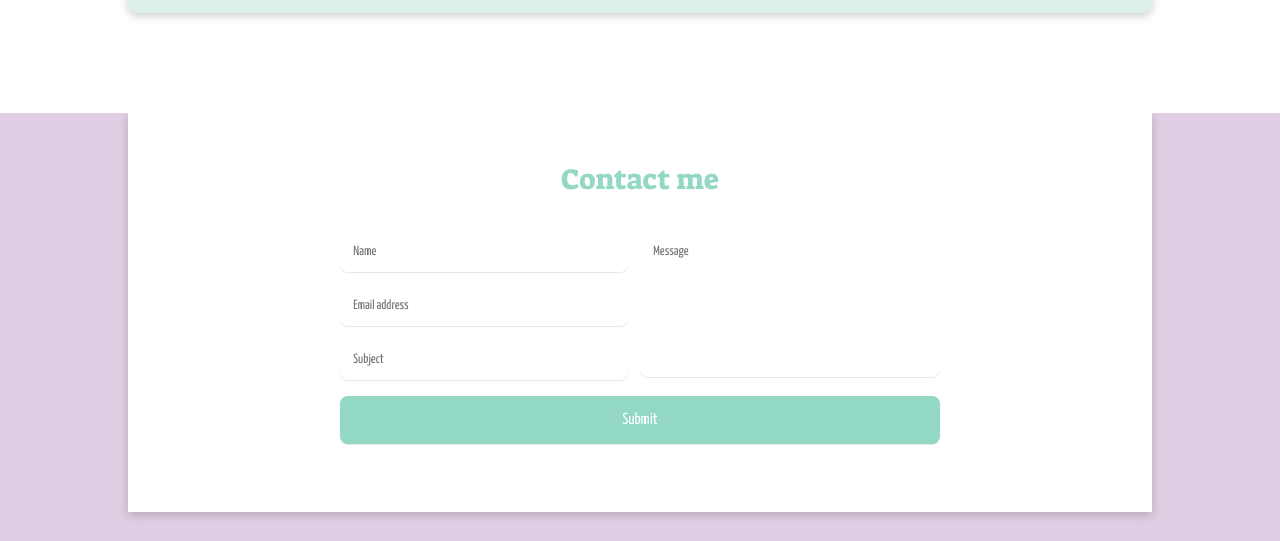
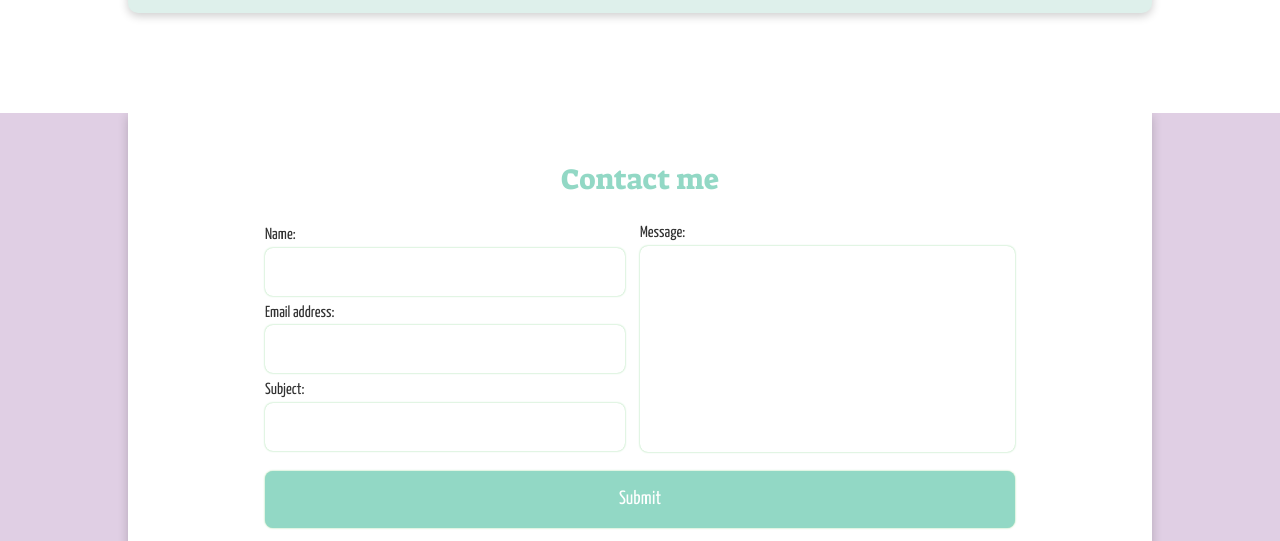
Before and after one commit to yardentamir/Portfolio, a plain HTML site: page index.html in a window 1280 px wide. Shown: the part 1694-2235 px from the top of the page. Drawn offline with nearby package versions, Linux system fonts and the light colour scheme.

Commit message:
form styling

```diff
--- a/index.html
+++ b/index.html
@@ -152,12 +152,22 @@
         <h1 class="green-txt">Contact me</h1>
 <form class="cf">
   <div class="half left cf">
-    <input type="text" id="input-name" placeholder="Name">
-    <input type="email" id="input-email" placeholder="Email address">
-    <input type="text" id="input-subject" placeholder="Subject">
+    <div>
+    <label for="Name">Name:</label>
+    <input name="name" type="text" id="input-name">
+  </div>
+  <div>
+    <label for="email">Email address:</label>
+    <input name="email" type="email" id="input-email">
+  </div>
+  <div>
+    <label for="subject">Subject:</label>
+    <input name="subject" type="text" id="input-subject" >
+  </div>
   </div>
   <div class="half right cf">
-    <textarea name="message" type="text" id="input-message" placeholder="Message"></textarea>
+    <label for="message">Message:</label>
+    <textarea name="message" type="text" id="input-message"></textarea>
   </div>
   <input type="submit" value="Submit" id="input-submit">
 </form>
--- a/js/main.js
+++ b/js/main.js
@@ -68,7 +68,7 @@ $("#con-btn").on("click", function (event) {
     const contDiv = $(".section3-container");
     $("html, body").animate(
       {
-        scrollTop: $(contDiv).offset().top,
+        scrollTop: $(contDiv).offset().top - 40,
       },
       800
     );
--- a/styles/form.css
+++ b/styles/form.css
@@ -25,7 +25,7 @@
 /* form styling */
 
 form {
-  max-width: 600px;
+  max-width: 750px;
   text-align: center;
   margin: 20px auto;
 }
@@ -40,11 +40,11 @@ form textarea {
   border-radius: 8px;
   display: block;
   width: 100%;
-  margin-top: 1em;
   font-family: "YanoneKaffeesatz", "Righteous-Regular", sans-serif;
-  -moz-box-shadow: 0 1px 1px var(--social-icons-box-shadow);
-  -webkit-box-shadow: 0 1px 1px var(--social-icons-box-shadow);
-  box-shadow: 0 1px 1px var(--social-icons-box-shadow);
+  -moz-box-shadow: 0 0px 2px var(--form-inputs-hover);
+  -webkit-box-shadow: 0 0px 2px var(--form-inputs-hover);
+  box-shadow: 0 0px 2px var(--form-inputs-hover);
+  font-size: 16px;
   resize: none;
 }
 
@@ -60,7 +60,7 @@ form #input-submit {
   color: white;
   background: var(--green-bg-btn);
   cursor: pointer;
-  font-size: 1rem;
+  font-size: 1.2rem;
   transition: background-color 700ms ease-in-out;
 }
 
@@ -69,7 +69,7 @@ form #input-submit:hover {
 }
 
 form textarea {
-  height: 146px;
+  height: 206px;
 }
 
 .half {
@@ -107,6 +107,10 @@ form textarea {
   clear: both;
 }
 
-.green-txt {
-  color: var(--green-txt);
+/* form labels */
+
+form div {
+  text-align: left;
+  font-family: "YanoneKaffeesatz", "SuezOne-Regular", sans-serif;
+  padding: 2px 0;
 }
--- a/styles/utilities.css
+++ b/styles/utilities.css
@@ -168,6 +168,10 @@ p {
 
 .white-txt {
   color: #fff;
+}
+
+.green-txt {
+  color: var(--green-txt);
 }
 
 .hidden-style {
```
